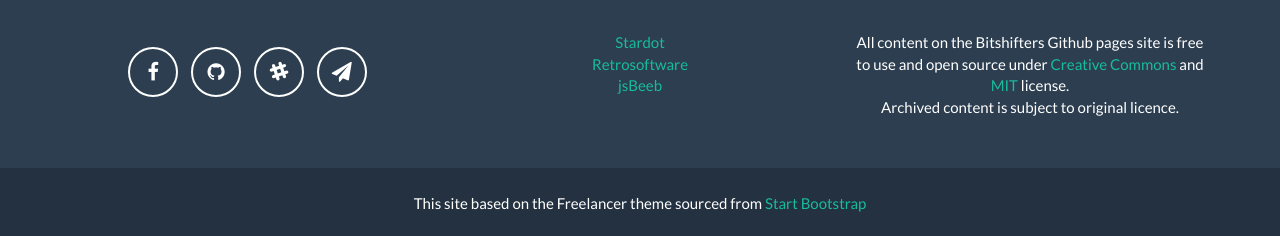
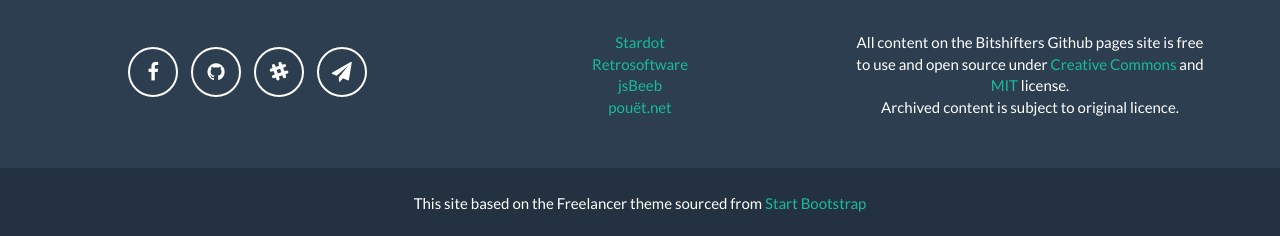
Before and after one commit to bitshifters/bitshifters.github.io, a Jekyll site: the page built from index.html, in a window 1280 px wide and 900 px high, scrolled down 2199 px. Shown: the part 661-897 px from the top of the window. Built offline with Jekyll 4.4.1, drawn with Linux system fonts in a browser that asks for light colours.

Commit message:
Added pouet link to footer

```diff
--- a/_includes/footer.html
+++ b/_includes/footer.html
@@ -47,6 +47,10 @@
                     <a href="http://stardot.org.uk/">Stardot</a><br />
                     <a href="http://www.retrosoftware.co.uk/">Retrosoftware</a><br />
                     <a href="https://bbc.godbolt.org/">jsBeeb</a><br />
+                    <a href="http://www.pouet.net/prodlist.php?platform%5B0%5D=BBC+Micro&order=thumbup">pouët.net</a><br />
+
+
+
 
                 </div>
                 <div class="footer-col col-md-4">
```
